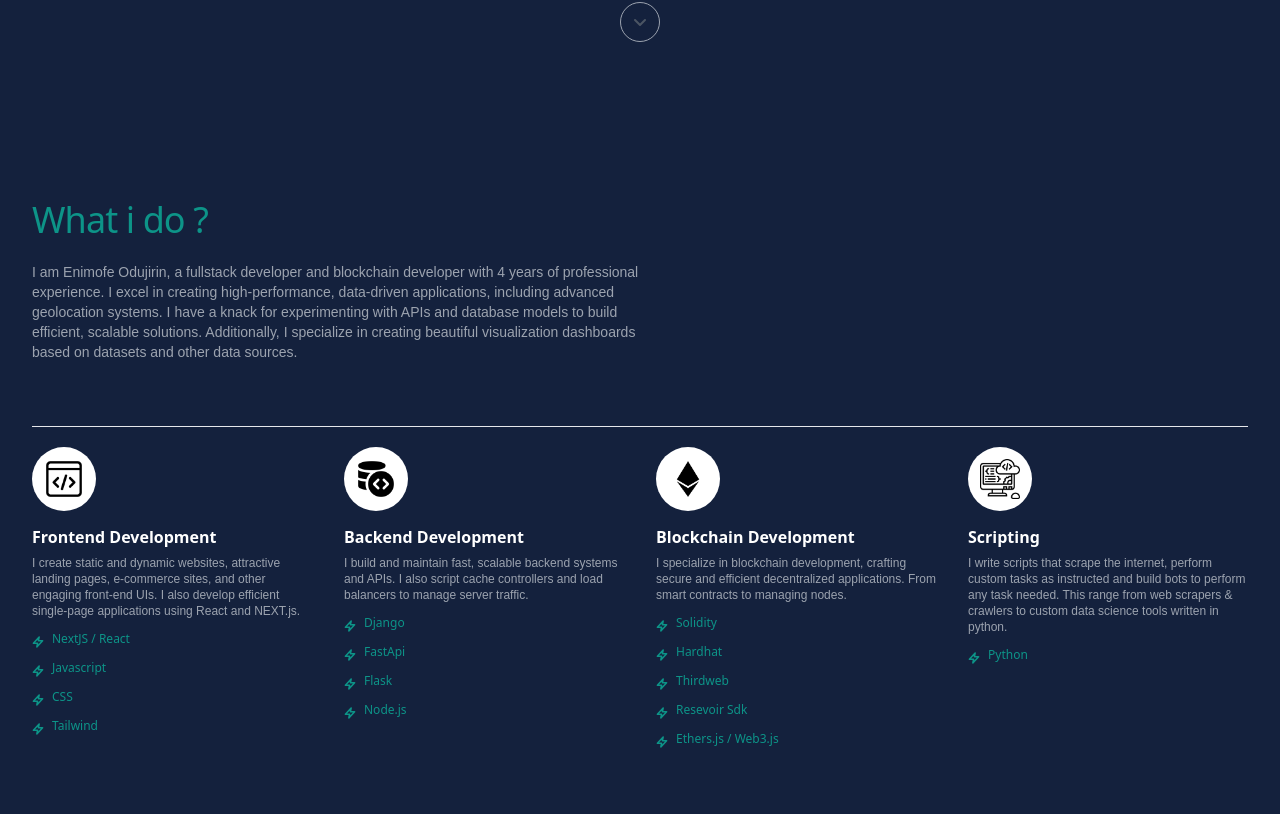
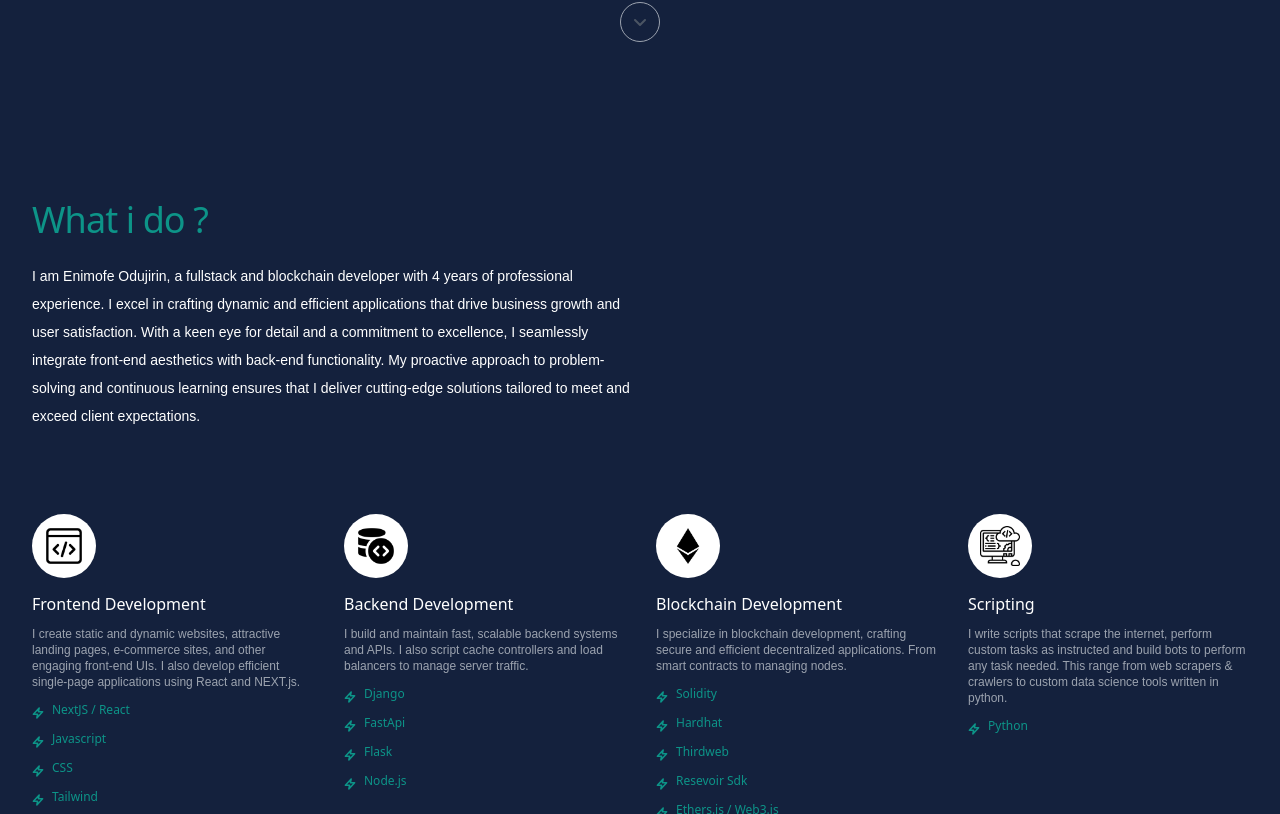
Before and after one commit to thebaggieboy/thebaggieboy.github.io, a Next.js app: page / in a window 1280 px wide. Shown: the part 607-1421 px from the top of the page. Built offline with nearby package versions, Linux system fonts and the light colour scheme.

Commit message:
Updated resume texts

```diff
--- a/components/About.tsx
+++ b/components/About.tsx
@@ -14,22 +14,24 @@ const links = [
 <div className="px-4  py-8 mx-auto sm:max-w-xl md:max-w-full lg:max-w-screen-xl md:px-24 lg:px-8 lg:py-20">
   <div className="flex flex-col mb-6 lg:flex-row md:mb-10">
     <div className="lg:w-1/2">
-      <h2 className="max-w-md mb-6 font-sans text-3xl tracking-tight text-teal-600  sm:text-4xl sm:leading-none xl:max-w-lg">
+      <h2 className="max-w-md mb-6 font-sans text-5xl tracking-tight text-teal-600  sm:text-4xl sm:leading-none xl:max-w-lg">
       What i do ?
       </h2>
-      <p style={{fontFamily:"Helvetica Nue, sans-serif"}} className="text-base text-gray-400 text-sm ">
-      I am Enimofe Odujirin, a fullstack developer and blockchain developer with 4 years of professional experience. I excel in creating high-performance, data-driven applications, including advanced geolocation systems. I have a knack for experimenting with APIs and database models to build efficient, scalable solutions. Additionally,
-      I specialize in creating beautiful visualization dashboards based on datasets and other data sources.
+      <p style={{fontFamily:"Poppins, Sans-serif", lineHeight:2}} className="text-base text-white text-sm ">
+      I am Enimofe Odujirin, a fullstack and blockchain developer with 4 years of professional experience.   I excel in crafting dynamic and efficient applications that drive business growth and user satisfaction.
+  With a keen eye for detail and a commitment to excellence, I seamlessly integrate front-end aesthetics with back-end functionality. My proactive approach to problem-solving and continuous learning ensures that I deliver cutting-edge solutions tailored to meet and exceed client expectations.
+
+
       </p>
     </div>
 
-  </div> <br /><hr />
+  </div> <br />
   <div className="grid gap-8 mt-5 row-gap-10 sm:grid-cols-2 lg:grid-cols-4">
     <div>
       <div className="flex items-center justify-center w-16 h-16 mb-4 rounded-full bg-white">
         <img src="/media/web-design.png" style={{height:40}} alt="" />
       </div>
-      <h6 className="mb-2 font-semibold leading-5 text-white">Frontend Development</h6>
+      <h6 className="mb-3 leading-5 text-white">Frontend Development</h6>
       <p style={{fontFamily:"Helvetica Nue, sans-serif"}} className="mb-3 text-xs text-gray-400">
       I create static and dynamic websites, attractive landing pages, e-commerce sites, and other engaging front-end UIs.
        I also develop efficient single-page applications using React and NEXT.js.
@@ -75,7 +77,7 @@ const links = [
       <div className="flex items-center justify-center w-16 h-16 mb-4 rounded-full bg-white">
       <img src="/media/backend.png" style={{height:40}} alt="" />
       </div>
-      <h6 className="mb-2 font-semibold leading-5 text-white">Backend Development</h6>
+      <h6 className="mb-3 leading-5 text-white">Backend Development</h6>
       <p style={{fontFamily:"Helvetica Nue, sans-serif"}}  className="mb-3 text-xs text-gray-400">
 
 I build and maintain fast, scalable backend systems and APIs.
@@ -123,7 +125,7 @@ I also script cache controllers and load balancers to manage server traffic.
       <div className="flex items-center justify-center w-16 h-16 mb-4 rounded-full bg-white">
       <img src="/media/coins.png" style={{height:40}} alt="" />
       </div>
-      <h6 className="mb-2 font-semibold leading-5 text-white">Blockchain Development</h6>
+      <h6 className="mb-3 leading-5 text-white">Blockchain Development</h6>
       <p style={{fontFamily:"Helvetica Nue, sans-serif"}} className="mb-3 text-xs text-gray-400">
 
 I specialize in blockchain development, crafting secure and efficient decentralized applications. From smart contracts to managing nodes.
@@ -176,7 +178,7 @@ I specialize in blockchain development, crafting secure and efficient decentrali
       <div className="flex items-center justify-center w-16 h-16 mb-4 rounded-full bg-white">
       <img src="/media/computing.png" style={{height:40}} alt="" />
       </div>
-      <h6 className="mb-2 font-semibold leading-5 text-white">Scripting</h6>
+      <h6 className="mb-3 leading-5 text-white">Scripting</h6>
       <p style={{fontFamily:"Helvetica Nue, sans-serif"}} className="mb-3 text-xs text-gray-400">
       I write scripts that scrape the internet, perform custom tasks as instructed and build bots to perform any task needed. This range from web scrapers & crawlers to custom data science tools written in python.
       </p>
--- a/components/Hero.tsx
+++ b/components/Hero.tsx
@@ -21,7 +21,14 @@ export default function Hero() {
 
         </h2>
         <p  style={{fontFamily:"Poppins, sans-serif"}} className="text-base text-gray-500 md:text-sm">
-        I am an innovative Software Engineer adept at working with customers, team members and project leaders to accomplish and update tasks according to timelines.
+
+
+
+
+As a skilled software engineer specializing in full-stack development, I have a proven track record of building robust, scalable applications. I am passionate about leveraging my technical expertise to deliver innovative solutions and drive project success.
+
+
+
         </p>
       </div>
       <div className="flex items-center space-x-3">
```
